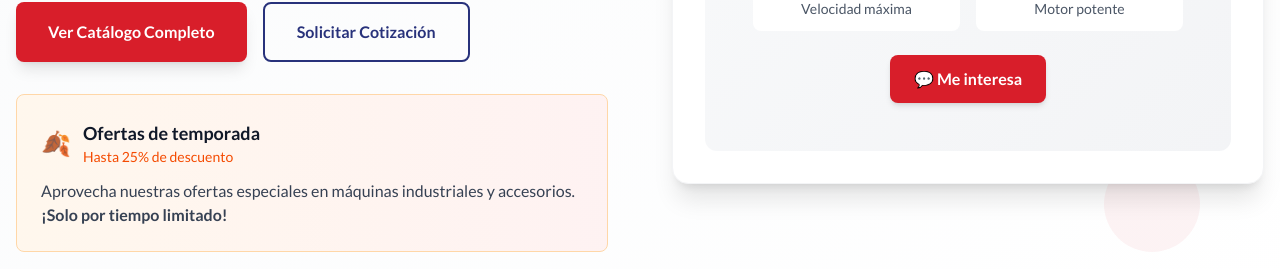
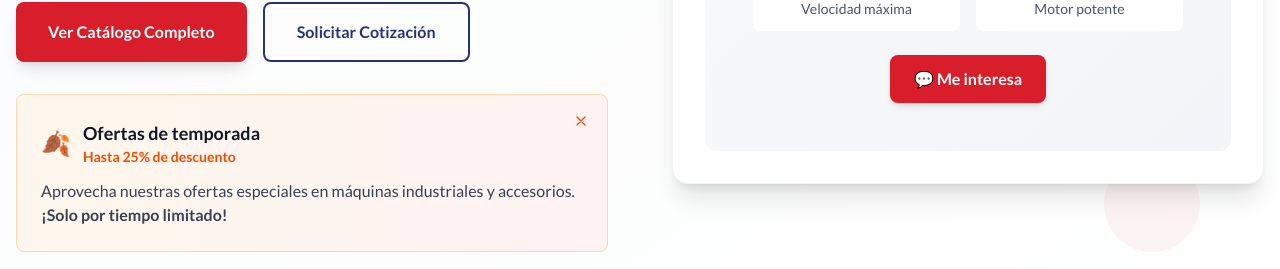
Before and after one commit to EmilioPG13/Larsen-WebPage, a React (Vite) app: page / in a window 1280 px wide. Shown: the part 683-952 px from the top of the page. Built offline with nearby package versions, Linux system fonts and the light colour scheme.

Commit message:
✨ Introduce SeasonalOffer component to Hero section, replacing static offer with a dynamic, animated display. The new component features a closing animation and improved styling for enhanced user engagement.

```diff
--- a/src/components/Hero.tsx
+++ b/src/components/Hero.tsx
@@ -1,4 +1,5 @@
 import React from 'react';
+import SeasonalOffer from './SeasonalOffer';
 
 const Hero: React.FC = () => {
   return (
@@ -64,19 +65,7 @@ const Hero: React.FC = () => {
             </div>
 
             {/* Special offer */}
-            <div className="bg-gradient-to-r from-orange-50 to-red-50 border border-orange-200 rounded-lg p-6 mt-8">
-              <div className="flex items-center mb-3">
-                <span className="text-2xl mr-3">🍂</span>
-                <div>
-                  <h3 className="text-lg font-bold text-gray-900">Ofertas de temporada</h3>
-                  <p className="text-sm text-orange-600 font-medium">Hasta 25% de descuento</p>
-                </div>
-              </div>
-              <p className="text-gray-700">
-                Aprovecha nuestras ofertas especiales en máquinas industriales y accesorios.
-                <strong> ¡Solo por tiempo limitado!</strong>
-              </p>
-            </div>
+            <SeasonalOffer />
           </div>
 
           {/* Right content - Product showcase */}
--- /dev/null
+++ b/src/components/SeasonalOffer.tsx
@@ -0,0 +1,80 @@
+import React, { useState } from 'react';
+
+const SeasonalOffer: React.FC = () => {
+  const [isVisible, setIsVisible] = useState(true);
+  const [isClosing, setIsClosing] = useState(false);
+
+  const handleClose = () => {
+    setIsClosing(true);
+    // Delay the actual removal to allow animation to complete
+    setTimeout(() => {
+      setIsVisible(false);
+    }, 1000);
+  };
+
+  if (!isVisible) return null;
+
+  return (
+    <div className={`relative transition-all duration-1000 ease-out transform ${
+      !isClosing ? 'translate-y-0 opacity-100 scale-100' : 'translate-y-4 opacity-0 scale-95'
+    } mt-8`}>
+      {/* Golden glow effect container */}
+      <div className="relative group cursor-pointer">
+        {/* Golden glow background - only visible on hover */}
+        <div className="absolute -inset-1 bg-gradient-to-r from-yellow-400 via-yellow-500 to-amber-500 rounded-lg opacity-0 group-hover:opacity-20 transition-all duration-500 blur-sm group-hover:blur-md"></div>
+
+        {/* Main offer container */}
+        <div className="relative bg-gradient-to-r from-orange-50 to-red-50 border border-orange-200 rounded-lg p-6 group-hover:border-yellow-300 transition-all duration-500 group-hover:shadow-lg group-hover:shadow-yellow-200/50">
+          {/* Close button */}
+          <button
+            onClick={handleClose}
+            className="absolute top-3 right-3 p-1.5 hover:bg-white/40 rounded-full transition-all duration-300 group/close hover:scale-110 z-10"
+            aria-label="Cerrar oferta"
+          >
+            <svg
+              className="w-4 h-4 text-orange-600 group-hover/close:text-red-600 transition-all duration-300 group-hover/close:rotate-90"
+              fill="none"
+              stroke="currentColor"
+              viewBox="0 0 24 24"
+            >
+              <path
+                strokeLinecap="round"
+                strokeLinejoin="round"
+                strokeWidth={2}
+                d="M6 18L18 6M6 6l12 12"
+              />
+            </svg>
+          </button>
+
+          {/* Offer content */}
+          <div className="flex items-center mb-3">
+            <span className="text-2xl mr-3 group-hover:animate-bounce transition-all duration-300">🍂</span>
+            <div>
+              <h3 className="text-lg font-bold text-gray-900 group-hover:text-yellow-800 transition-colors duration-300">
+                Ofertas de temporada
+              </h3>
+              <p className="text-sm text-orange-600 font-bold group-hover:text-yellow-600 transition-colors duration-300">
+                Hasta 25% de descuento
+              </p>
+            </div>
+          </div>
+
+          <p className="text-gray-700 group-hover:text-gray-800 transition-colors duration-300">
+            Aprovecha nuestras ofertas especiales en máquinas industriales y accesorios.
+            <strong className="group-hover:text-yellow-700 transition-colors duration-300"> ¡Solo por tiempo limitado!</strong>
+          </p>
+
+          {/* Animated golden sparkles effect */}
+          <div className="absolute inset-0 pointer-events-none overflow-hidden rounded-lg">
+            <div className="absolute top-2 left-4 w-1 h-1 bg-yellow-400 rounded-full opacity-0 group-hover:opacity-100 group-hover:animate-ping transition-all duration-700 delay-100"></div>
+            <div className="absolute top-8 right-8 w-1.5 h-1.5 bg-amber-400 rounded-full opacity-0 group-hover:opacity-100 group-hover:animate-ping transition-all duration-700 delay-300"></div>
+            <div className="absolute bottom-4 left-8 w-1 h-1 bg-yellow-300 rounded-full opacity-0 group-hover:opacity-100 group-hover:animate-ping transition-all duration-700 delay-500"></div>
+            <div className="absolute bottom-8 right-4 w-1.5 h-1.5 bg-yellow-500 rounded-full opacity-0 group-hover:opacity-100 group-hover:animate-ping transition-all duration-700 delay-200"></div>
+          </div>
+        </div>
+      </div>
+    </div>
+  );
+};
+
+export default SeasonalOffer;
```
